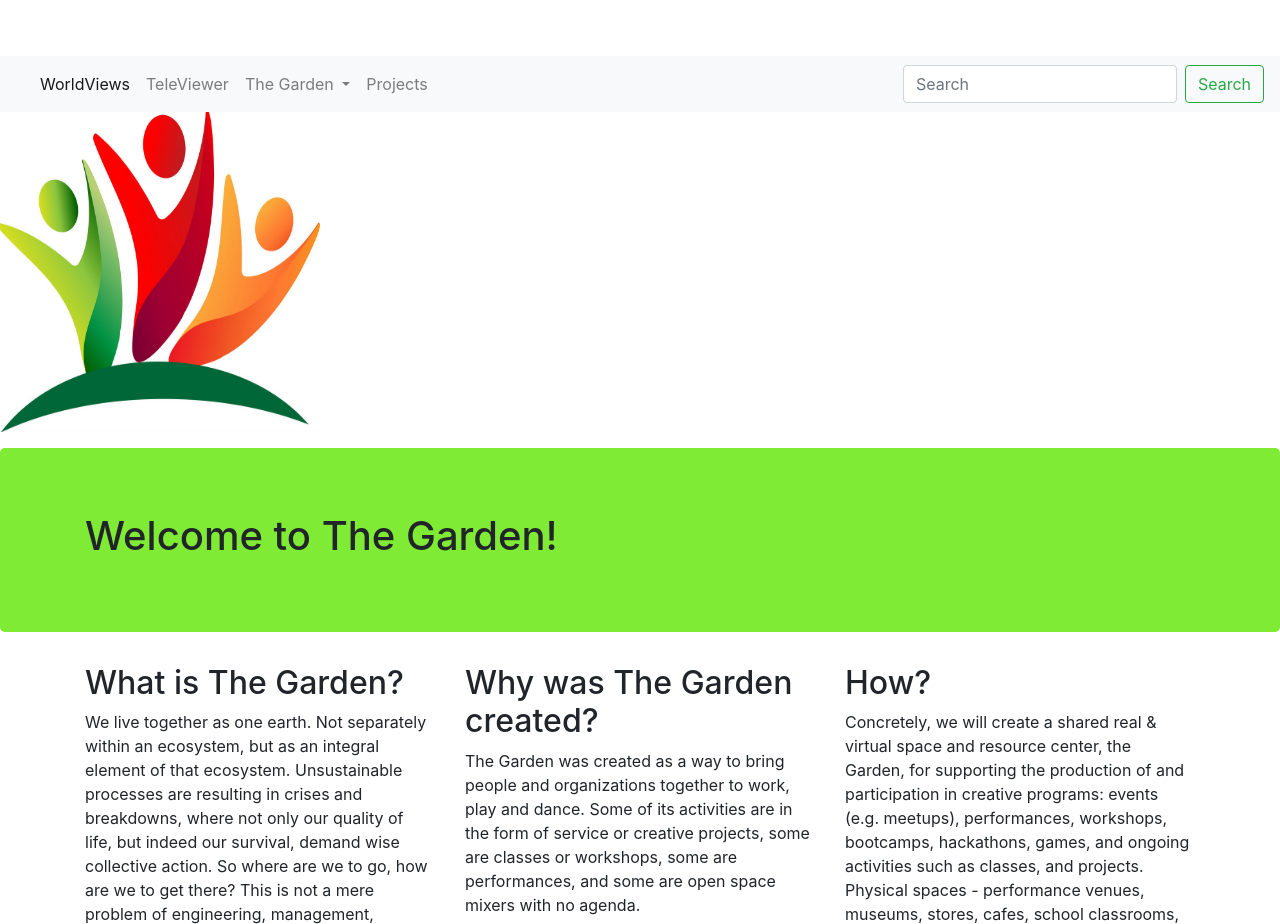
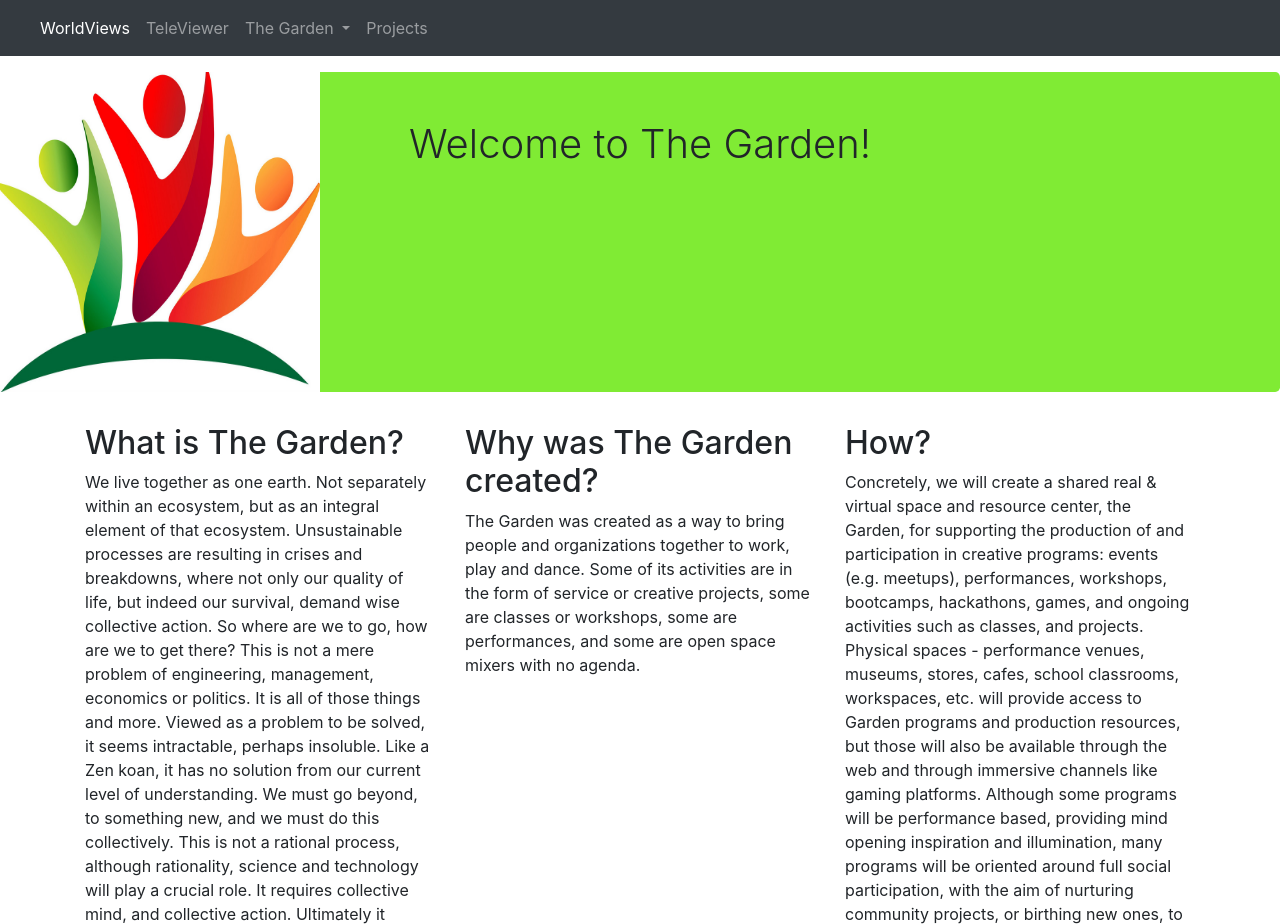
Before and after one commit to WorldViews/WVWebSite, a plain HTML site: page garden.html in a window 1280 px wide. Shown: the top 924 px of the page. Drawn offline with nearby package versions, Linux system fonts and the light colour scheme; files that its build step writes are made by us from their sources.

Commit message:
adjusted css to improve look of the website

```diff
--- a/album.css
+++ b/album.css
@@ -1,12 +1,12 @@
+
 .jumbotron {
-  padding-top: 3rem;
-  padding-bottom: 3rem;
-  margin-bottom: 0;
+	max-width: relative;
+ height: 320px;
   background-color: #80eb34;
 }
 @media (min-width: 768px) {
   .jumbotron {
-    padding-top: 6rem;
+    padding-top: 3rem;
     padding-bottom: 6rem;
 
   }
--- a/garden.html
+++ b/garden.html
@@ -29,10 +29,10 @@
       }
     </style>
     <!-- Custom styles for this template -->
-    <link href="jumbotron.css" rel="stylesheet">
+    <link href="album.css" rel="stylesheet">
   </head>
   <body>
-    <nav class="navbar navbar-expand-lg navbar-light bg-light">
+    <nav class="navbar navbar-expand-lg navbar-dark bg-dark">
   <a class="navbar-brand" href="#"></a>
   <button class="navbar-toggler" type="button" data-toggle="collapse" data-target="#navbarSupportedContent" aria-controls="navbarSupportedContent" aria-expanded="false" aria-label="Toggle navigation">
     <span class="navbar-toggler-icon"></span>
@@ -59,24 +59,17 @@
         <a class="nav-link" href="https://worldviews.org/enock/projects.html" tabindex="-1">Projects</a>
       </li>
     </ul>
-    <form class="form-inline my-2 my-lg-0">
-      <input class="form-control mr-sm-2" type="search" placeholder="Search" aria-label="Search">
-      <button class="btn btn-outline-success my-2 my-sm-0" type="submit">Search</button>
-    </form>
   </div>
 </nav>
-
-
 <main role="main">
-<p><img src = "gardenlogo.jpg" alt = "garden logo" width = "320" height = "320" /></p>
+<p><img src = "gardenlogo.jpg" alt = "garden logo" width = "320" height = "320" class = "float-left"/></p>
   <!-- Main jumbotron for a primary marketing message or call to action -->
-  <div class="jumbotron">
+ <section class="jumbotron text-center">
     <div class="container">
       <h1>Welcome to The Garden!</h1>
     </div>
-  </div>
-
-  <div class="container">
+  </section>
+<div class="container">
     <!-- Example row of columns -->
     <div class="row">
 	<div class="col-md-4">
```
Also changed, not shown: index.html (+5 -10 lines), projects.html (+1 -5 lines).
